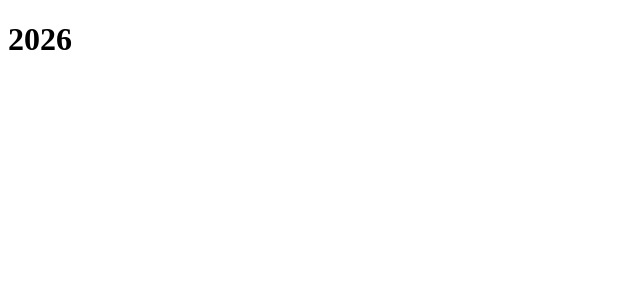
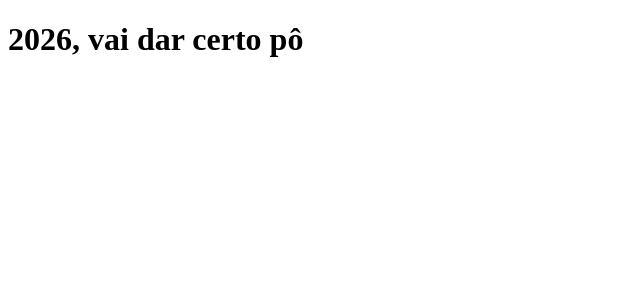
Before and after one commit to iantas/clone-tabnews, a Next.js app: page / in a window 1280 px wide. Shown: the top 300 px of the page, without its empty margins (0-640 px from the left). Built offline with nearby package versions, Linux system fonts and the light colour scheme.

Commit message:
modifica a frase

```diff
--- a/pages/index.js
+++ b/pages/index.js
@@ -1,5 +1,5 @@
 function Home () {
-    return <h1>2026</h1>
+    return <h1>2026, vai dar certo pô</h1>
 }
 
 export default Home;
```
